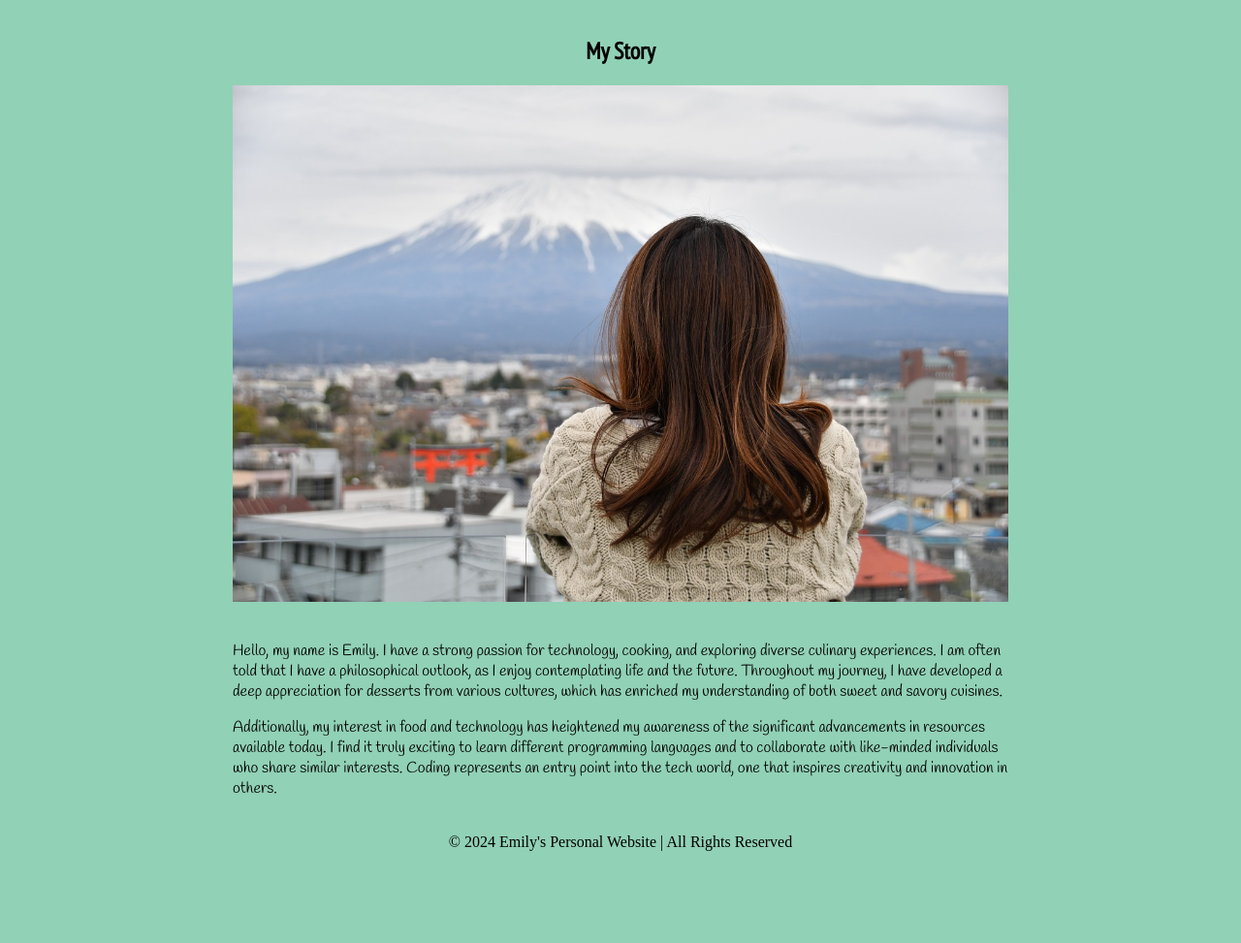
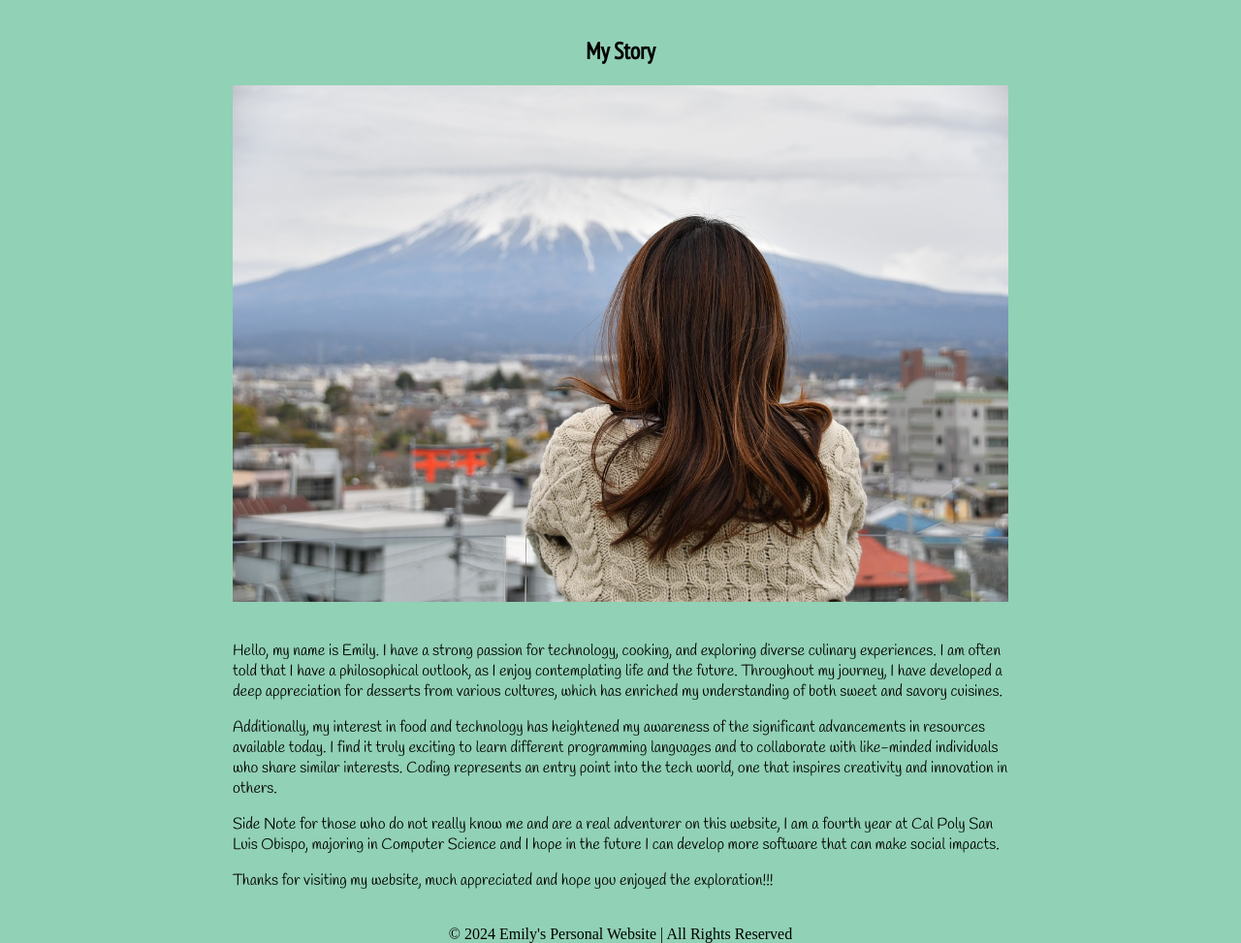
Before and after one commit to ewong128/personalweb, a plain HTML site: page blog.html in a window 1280 px wide. Shown: the part 125-1098 px from the top of the page at 97% size. Before the commit the page ends 1003 px from the top, so only its background shows below. Drawn offline with Linux system fonts and the light colour scheme; a web font is replaced by a local one.

Commit message:
Made some additions to the first page

```diff
--- a/blog.html
+++ b/blog.html
@@ -30,6 +30,8 @@
             <img src="mt-fuji-4048586_1280.jpg" style="width: 100%; height: auto; margin-bottom: 20px;"> <!-- Add your image here -->
             <p style="font-family: 'Handlee', cursive;">Hello, my name is Emily. I have a strong passion for technology, cooking, and exploring diverse culinary experiences. I am often told that I have a philosophical outlook, as I enjoy contemplating life and the future. Throughout my journey, I have developed a deep appreciation for desserts from various cultures, which has enriched my understanding of both sweet and savory cuisines.</p>
             <p style="font-family: 'Handlee', cursive;">Additionally, my interest in food and technology has heightened my awareness of the significant advancements in resources available today. I find it truly exciting to learn different programming languages and to collaborate with like-minded individuals who share similar interests. Coding represents an entry point into the tech world, one that inspires creativity and innovation in others.</p>
+            <p style="font-family: 'Handlee', cursive;">Side Note for those who do not really know me and are a real adventurer on this website, I am a fourth year at Cal Poly San Luis Obispo, majoring in Computer Science and I hope in the future I can develop more software that can make social impacts. </p>
+            <p style="font-family: 'Handlee', cursive;">Thanks for visiting my website, much appreciated and hope you enjoyed the exploration!!! </p>
         </section>
     </main>
 
```
Also changed, not shown: index.html (+1 -0 lines).
